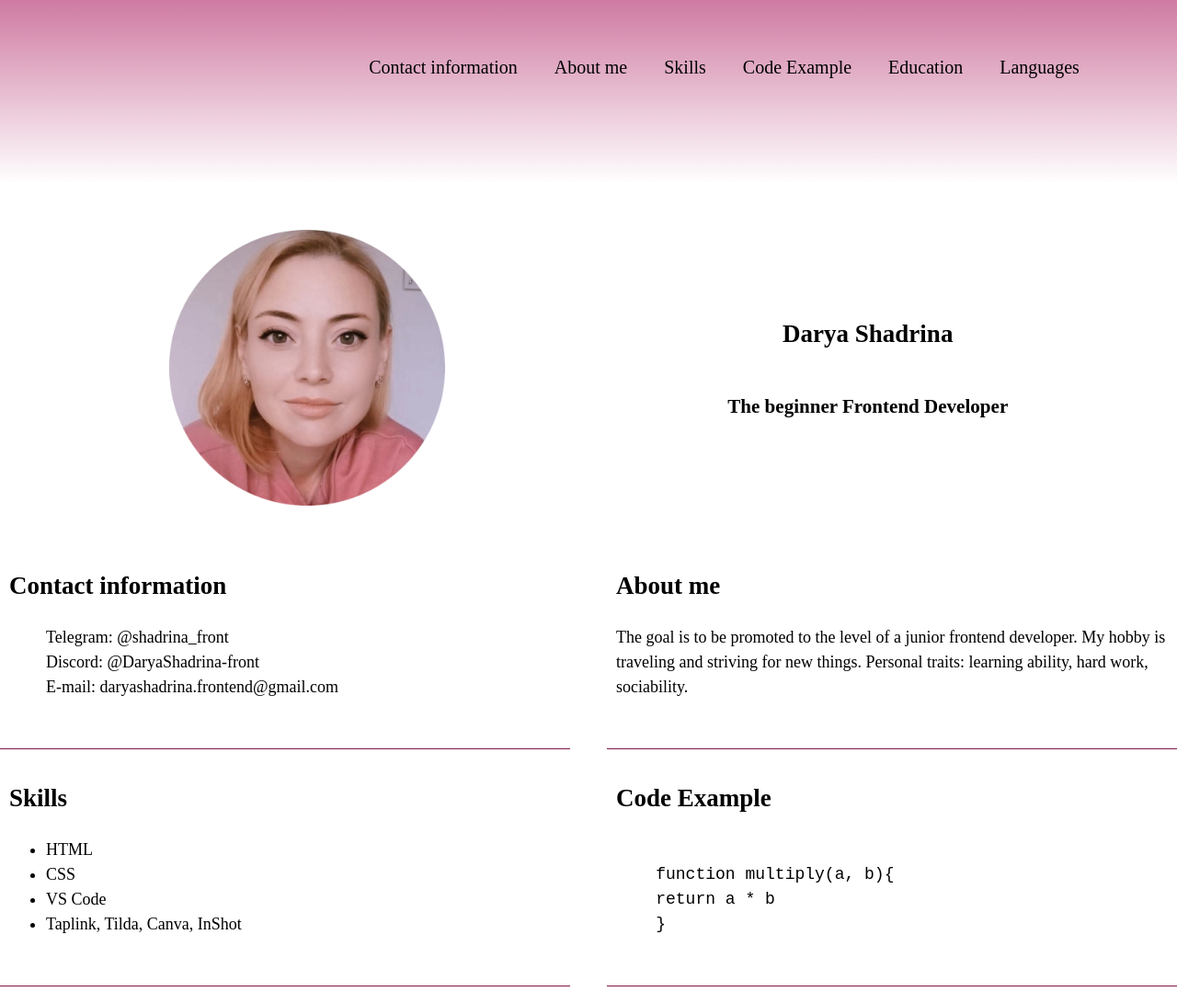
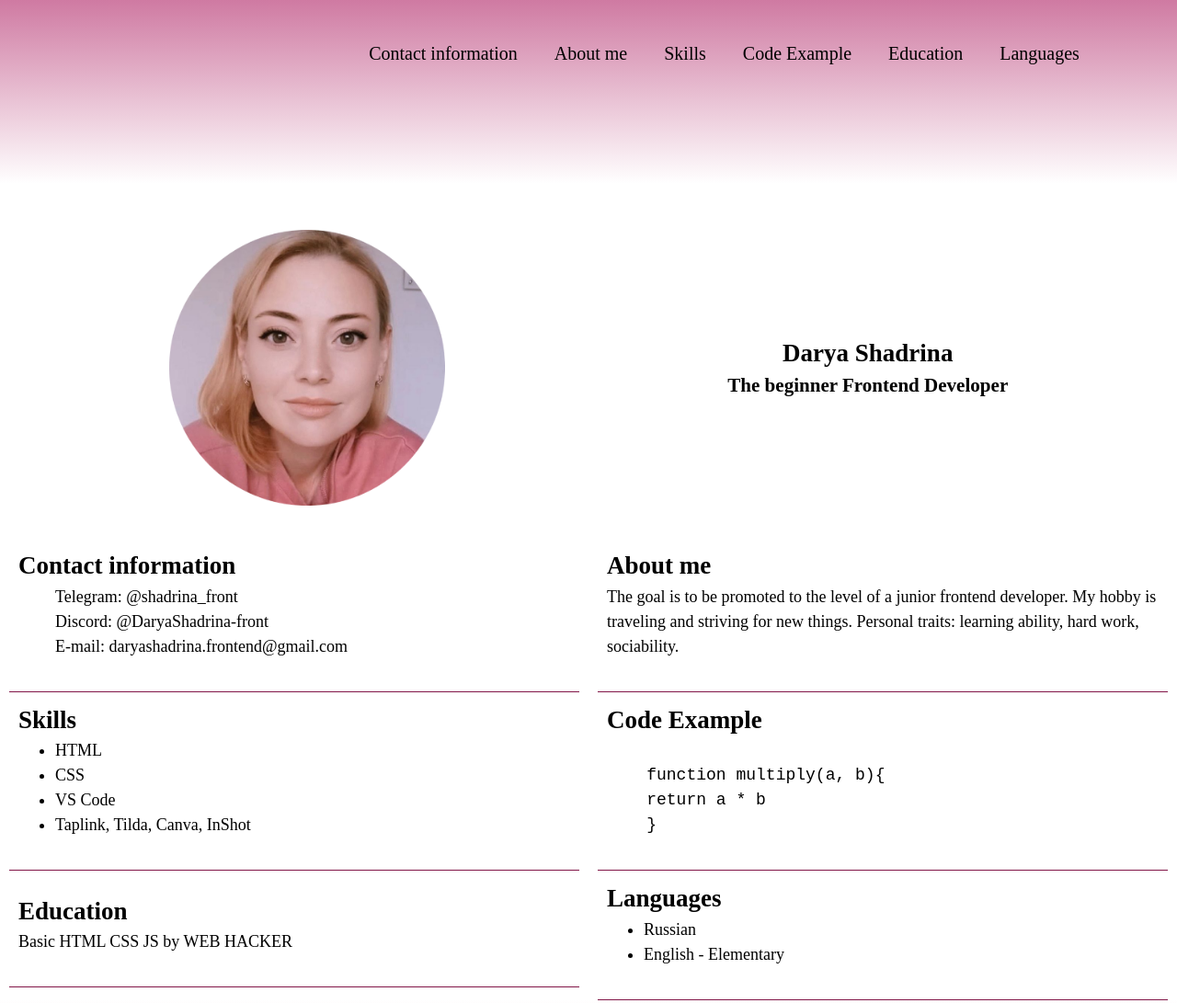
Before and after one commit to DaryaShadrina-front/rsschool-cv, a plain HTML site: page index.html in a window 1280 px wide. Shown: the top 1091 px of the page at 92% size. Drawn offline with Linux system fonts and the light colour scheme.

Commit message:
fix: chang fields when zooming

```diff
--- a/style.css
+++ b/style.css
@@ -1,5 +1,6 @@
 * {
     box-sizing: border-box;
+    margin: auto
 }
 
 html {
@@ -77,6 +78,7 @@ body {
     border-bottom: 1px solid #811547;
   }
 
+
 .section_profile{
     display: flex;
     justify-content: space-around;
@@ -120,4 +122,5 @@ body {
     font-size: 20px;
     line-height: 25px;
     justify-content: center;
-    list-style: none;}
+    list-style: none;
+}
```
